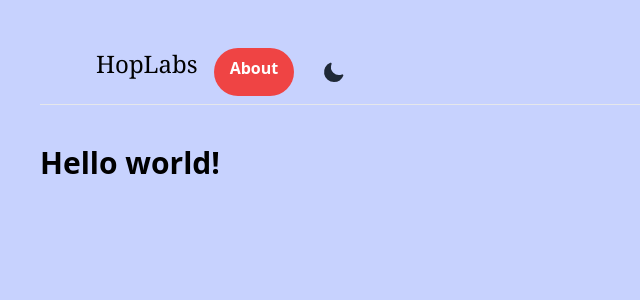
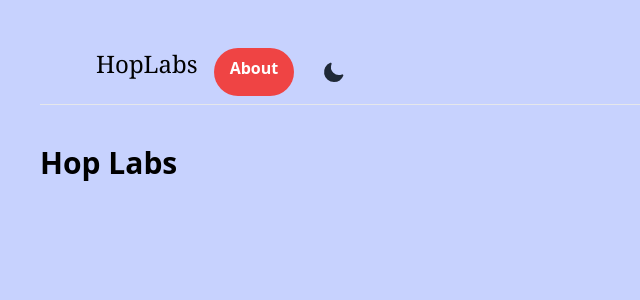
Before and after one commit to Hop-Labs/hoplabs, a Next.js app: page / in a window 1280 px wide. Shown: the top 300 px of the page, without its empty margins (0-640 px from the left). Built offline with nearby package versions, Linux system fonts and the light colour scheme.

Commit message:
trigger vercel hook

```diff
--- a/pages/index.js
+++ b/pages/index.js
@@ -6,7 +6,7 @@
     <div className="h-screen w-screen p-10 dark:bg-gray-900 bg-indigo-200">
       <MainNav />
       <main className="items-center py-10">
-        <h1 className="text-3xl font-bold"> Hello world! </h1>
+        <h1 className="text-3xl font-bold"> Hop Labs </h1>
       </main>
       <footer className=""></footer>
     </div>
```
